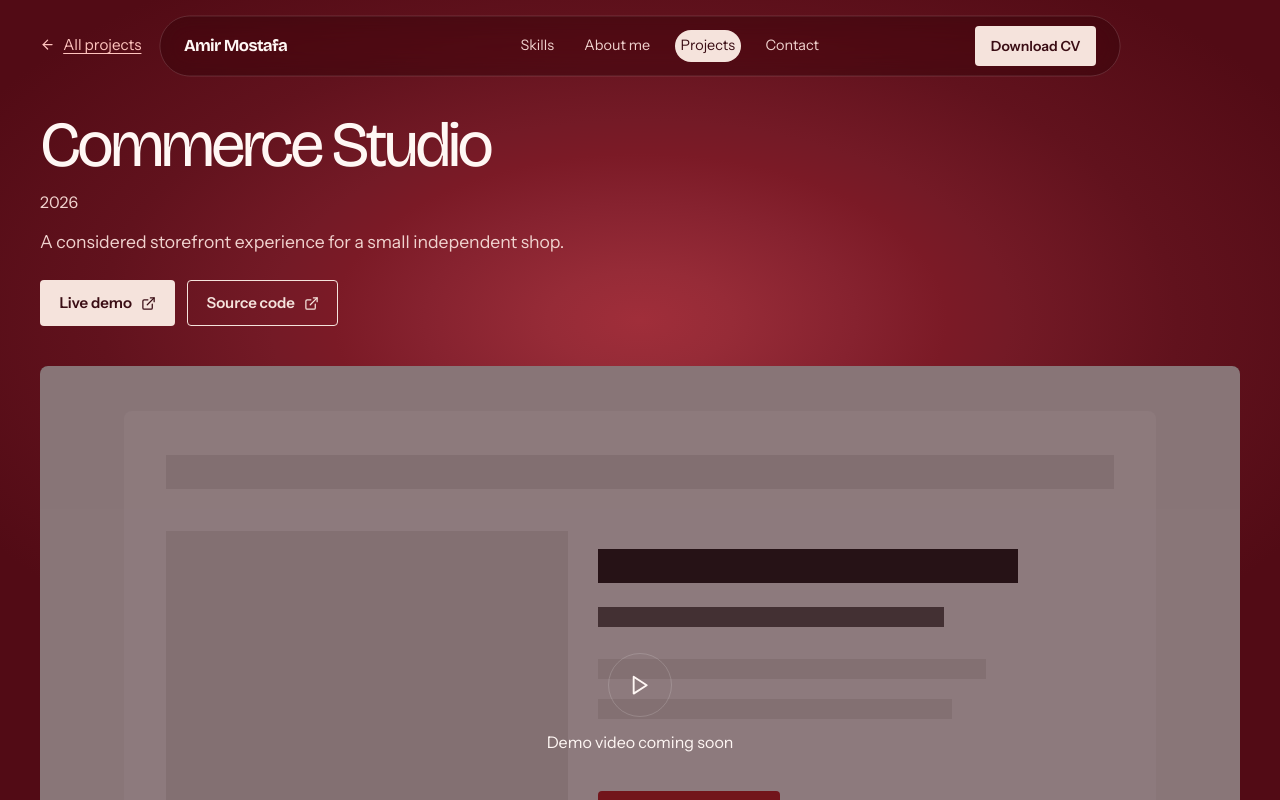
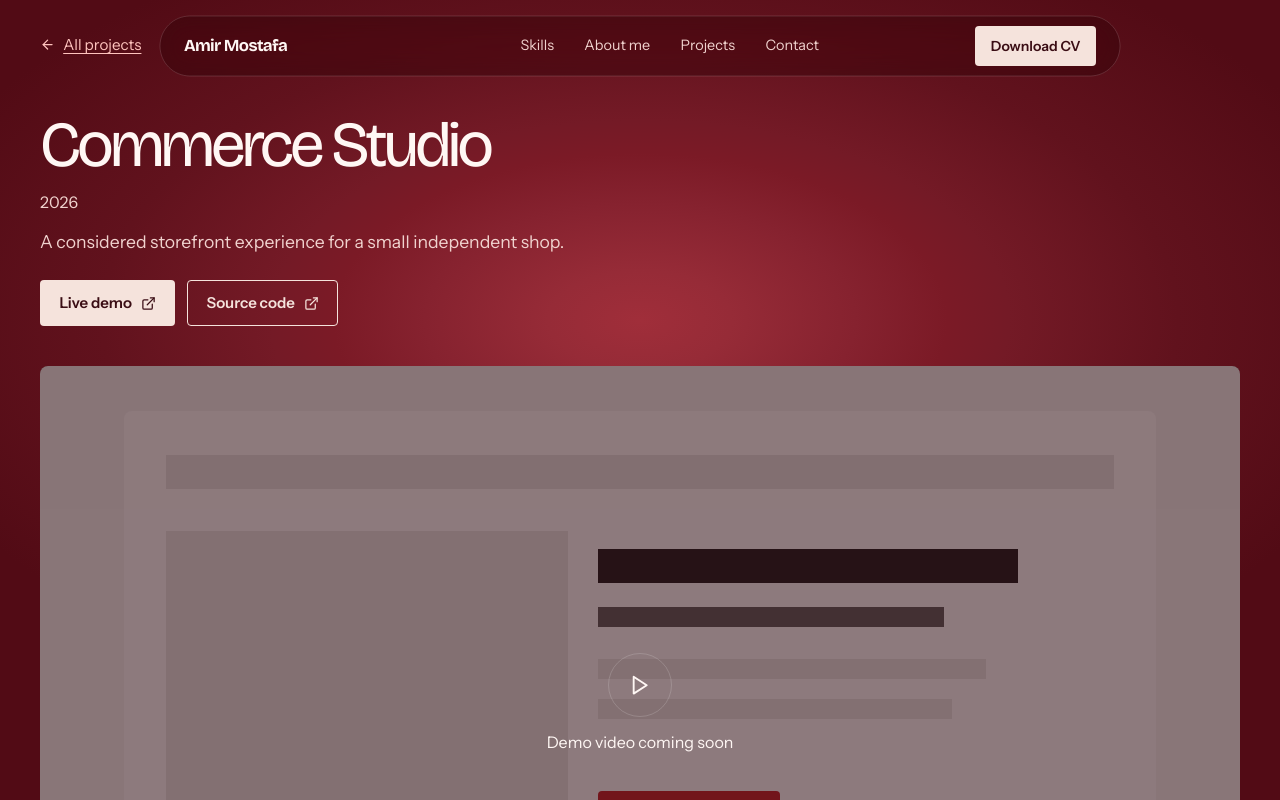
Before and after one commit to AmirMostafa-eng/Amir-Mostafa-Portfolio, a Next.js app: page /projects/commerce-studio in a window 1280 px wide. Shown: the top 800 px of the page. Built offline with nearby package versions, Linux system fonts and the light colour scheme.

Commit message:
Limit active nav tracking to home

```diff
--- a/components/nav/LiquidNav.tsx
+++ b/components/nav/LiquidNav.tsx
@@ -25,10 +25,9 @@ function applyNavShape(path: SVGPathElement | null, glass: HTMLDivElement | null
 
 export function LiquidNav() {
   const pathname = usePathname();
-  const routeProjects = pathname === "/projects" || pathname.startsWith("/projects/");
-  const [active, setActive] = useState<ActiveId>(routeProjects ? "projects" : null);
-  const hasActiveLink = active !== null;
-  const activeRef = useRef<ActiveId>(routeProjects ? "projects" : null);
+  const [active, setActive] = useState<ActiveId>(null);
+  const hasActiveLink = pathname === "/" && active !== null;
+  const activeRef = useRef<ActiveId>(null);
   const entranceRef = useRef<HTMLDivElement>(null);
   const entranceTweenRef = useRef<gsap.core.Tween | null>(null);
   const wrapperRef = useRef<HTMLElement>(null);
@@ -351,8 +350,8 @@ export function LiquidNav() {
   }, [active, measureBead]);
 
   useEffect(() => {
-    setActiveId(routeProjects ? "projects" : null);
-  }, [pathname, routeProjects, setActiveId]);
+    setActiveId(null);
+  }, [pathname, setActiveId]);
 
   const onNavClick = (id: NavItemId, event: React.MouseEvent<HTMLAnchorElement>) => {
     if (pathname !== "/") return;
@@ -395,15 +394,14 @@ export function LiquidNav() {
           <ul className="nav-list">
             <li className="nav-bead-item" aria-hidden="true"><span ref={beadRef} className={`nav-bead${hasActiveLink ? " is-visible" : ""}`} /></li>
             {navItems.map(({ id, label, icon: Icon }) => {
-              const selected = active === id;
-              const currentPage = routeProjects && id === "projects";
+              const selected = pathname === "/" && active === id;
               return (
                 <li key={id}>
                   <Link
                     ref={(element) => { if (element) itemRefs.current.set(id, element); else itemRefs.current.delete(id); }}
                     className={`nav-item${selected ? " is-active" : ""}`}
                     href={currentHref(id)}
-                    aria-current={selected ? (currentPage ? "page" : "true") : undefined}
+                    aria-current={selected ? "true" : undefined}
                     onClick={(event) => onNavClick(id, event)}
                   >
                     <Icon className="nav-icon" aria-hidden="true" />
```
